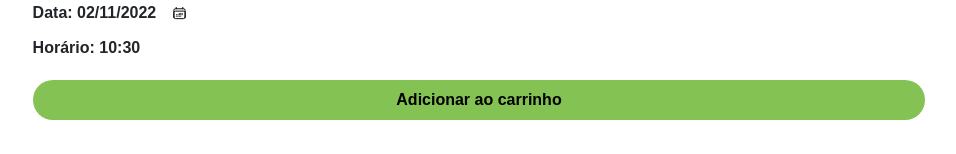
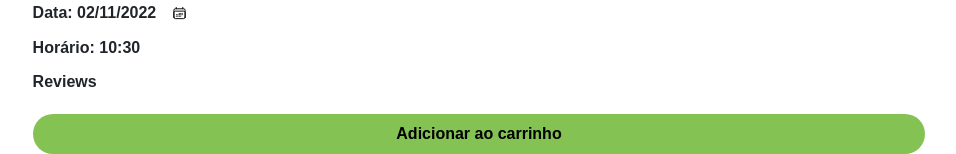
Before and after one commit to earthquake-algarve/react-service, a React (Create React App) app: page /details in a window 1280 px wide. Shown: the part 953-1107 px from the top of the page, without its empty margins (161-1117 px from the left). Before the commit the page ends 1073 px from the top, so only its background shows below. Built offline with nearby package versions, Linux system fonts and the light colour scheme.

Commit message:
feat: hide the arrows of input type number in checkout page

```diff
--- a/src/pages/checkout/Checkout.js
+++ b/src/pages/checkout/Checkout.js
@@ -65,7 +65,7 @@ const Checkout = () => {
             </div>
 
             <div id="mbway-input" name="radio-mbway" style={{ display: "none" }}>
-                <input type="number" placeholder="Mobile number" />
+                <input type="number" placeholder="Mobile nº" />
             </div>
 
             <div className="paypal">
--- a/src/pages/checkout/checkout.css
+++ b/src/pages/checkout/checkout.css
@@ -103,3 +103,9 @@ img{
   margin-right: 5px;
   width: 100px;
 }
+
+input::-webkit-outer-spin-button,
+input::-webkit-inner-spin-button {
+  appearance: none;
+  margin: 0;
+}
--- a/src/pages/details/Details.js
+++ b/src/pages/details/Details.js
@@ -35,6 +35,8 @@ const EventoDetalhes = () => {
 
                 <div className="horario">Horário: 10:30</div>
 
+                <div className="reviews">Reviews</div>
+
             </div>
 
             <div className="button-adicionar">
--- a/src/pages/details/details.css
+++ b/src/pages/details/details.css
@@ -1,271 +1,3 @@
-/* .adicionar-ao-carrinho {
-  position: absolute;
-  top: 0;
-  left: 0;
-  display: flex;
-  align-items: center;
-  justify-content: center;
-  width: 250px;
-  height: 35px;
-}
-.button-adicionar-div {
-  position: absolute;
-  top: 208px;
-  left: 25px;
-  border-radius: var(--br-md);
-  background-color: var(--color-green);
-  width: 250px;
-  height: 35px;
-  overflow: hidden;
-  display: none;
-  text-align: center;
-}
-.calendario{
-  top:-1px;
-  left:140px;
-  position: relative;
-}
-
-.data-02112022-b {
-  top: 0;
-  left: 0;
-  display: flex;
-  align-items: center;
-  width: 150px;
-  font-weight: bold;
-  position: absolute;
-}
-.data-div {
-  top: 160px;
-  left: 12px;
-  width: 172px;
-  overflow: hidden;
-  display: flex;
-  position:absolute;
-
-}
-.localidade-b {
-  position: absolute;
-  top: -1px;
-  left: 0;
-  display: flex;
-  align-items: center;
-  width: 150px;
-  height: 36px;
-}
-.localidade-div {
-  position: absolute;
-  top: 125px;
-  left: 12px;
-  background-color: var(--color-white);
-  width: 150px;
-  height: 35px;
-  overflow: hidden;
-}
-.durao-1h-25min,
-.durao-div {
-  position: absolute;
-  width: 240px;
-  height: 35px;
-}
-.durao-1h-25min {
-  top: 0;
-  left: 0;
-  display: flex;
-  align-items: center;
-}
-.durao-div {
-  top: 90px;
-  left: 12px;
-  background-color: var(--color-white);
-  overflow: hidden;
-}
-.descrio-b {
-  top: 0;
-  left: 1px;
-  display: flex;
-  align-items: center;
-  width: 279px;
-  height: 35px;
-}
-.b,
-.descrio-b,
-.descrio-div {
-  position: absolute;
-}
-.descrio-div {
-  top: 55px;
-  left: 12px;
-  background-color: var(--color-white);
-  width: 280px;
-  height: 35px;
-  overflow: hidden;
-}
-.b {
-  top: 5px;
-  left: 7px;
-  display: flex;
-  align-items: center;
-  justify-content: center;
-  width: 74px;
-  height: 30px;
-}
-.preo-div,
-.ttulo-do-passeio {
-  position: absolute;
-  height: 35px;
-}
-.preo-div {
-  top: 20px;
-  left: 220px;
-  background-color: var(--color-white);
-  width: 70px;
-  overflow: hidden;
-  text-align: center;
-}
-.ttulo-do-passeio {
-  top: 0;
-  left: 0;
-  display: flex;
-  align-items: center;
-  width: 220px;
-}
-.detalhes-div,
-.titulo-div {
-  position: absolute;
-  top: 20px;
-  left: 12px;
-  background-color: var(--color-white);
-  width: 210px;
-  height: 35px;
-  overflow: hidden;
-}
-.detalhes-div {
-  top: 240px;
-  left: 0;
-  width: 300px;
-  height: 260px;
-}
-.benagil-2-icon,
-.card-detalhes-div1,
-.img-div {
-  position: absolute;
-  top: 0;
-  left: 0;
-  width: 300px;
-  height: 240px;
-}
-.benagil-2-icon {
-  object-fit: cover;
-}
-.card-detalhes-div1,
-.img-div {
-  border-radius: var(--br-sm);
-  overflow: hidden;
-}
-.card-detalhes-div1 {
-  height: 100%;
-  width: 100%;
-  right: 0;
-  bottom: 0;
-  background-color: var(--color-white);
-}
-.your-text-in-here {
-  position: absolute;
-  top: 9px;
-  left: 0;
-  display: flex;
-  align-items: center;
-  justify-content: center;
-  width: 300px;
-  height: 22px;
-  background: #84c253;
-  border: 1px solid #84c253;
-  color: black;
-  font-weight: bold;
-  text-decoration: none;
-}
-
-.your-text-in-here:hover{
-  text-decoration: none;
-  color:black;
-}
-
-.button-adicionar-div1 {
-  position: absolute;
-  height: 7.72%;
-  width: 100%;
-  top: 90.02%;
-  right: 0;
-  bottom: 2.26%;
-  left: 0;
-  border-radius: 30px;
-  background:#84c253;
-  overflow: hidden;
-  text-align: center;
-}
-.horrio-1030-b {
-  position: absolute;
-  height: 105.26%;
-  width: 100.84%;
-  top: -5.26%;
-  left: -0.84%;
-  display: flex;
-  align-items: center;
-}
-.horrio-div {
-  position: absolute;
-  height: 35px;
-  width: 39.67%;
-  top: 75%;
-  right: 56%;
-  bottom: 13.37%;
-  left: 4.33%;
-  overflow: hidden;
-}
-.card-detalhes-div {
-  position: absolute;
-  top: 97px;
-  left: 30px;
-  width: 300px;
-  height: 531px;
-}
-.frame-div,
-.voltar-b {
-  position: absolute;
-  left: 32px;
-  width: 96px;
-}
-.frame-div {
-  top: 68px;
-  height: 16px;
-  overflow: hidden;
-}
-.voltar-b {
-  top: 67px;
-  display: flex;
-  align-items: center;
-  height: 17px;
-  color: black;
-  text-decoration: none;
-}
-
-.voltar-b:hover{
-  color: gray;
-  text-decoration: none;
-}
-.evento-detalhes-div {
-  position: relative;
-  top: 10%;
-  background-color: var(--color-white);
-  width: 100%;
-  height: 640px;
-  overflow: hidden;
-  text-align: left;
-  font-size: var(--font-size-base);
-  color: var(--color-black);
-  font-family: var(--font-inter);*/
-
 .details-page{
   display: flex;
   flex-direction: column;
@@ -327,7 +59,7 @@
   margin-bottom: 10px;
 }
 
-.description, .duration, .localidade, .date-div, .horario{
+.description, .duration, .localidade, .date-div, .horario, .reviews{
   margin-bottom: 10px;
   width: 100%;
   display: flex;
```
